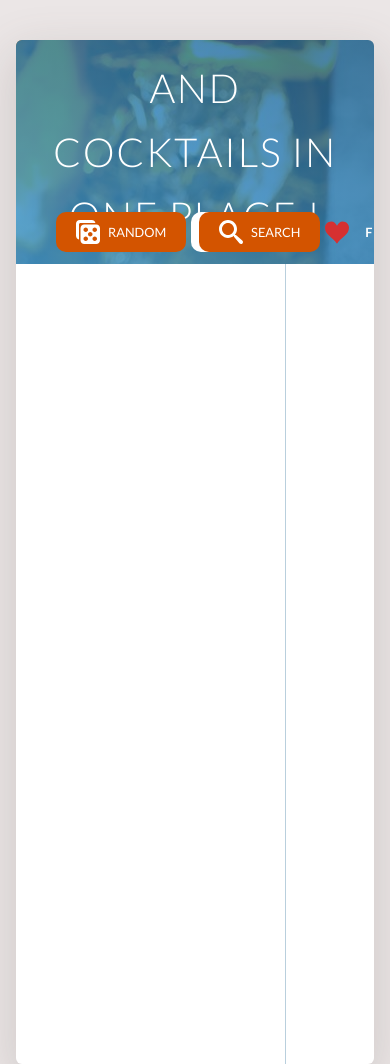
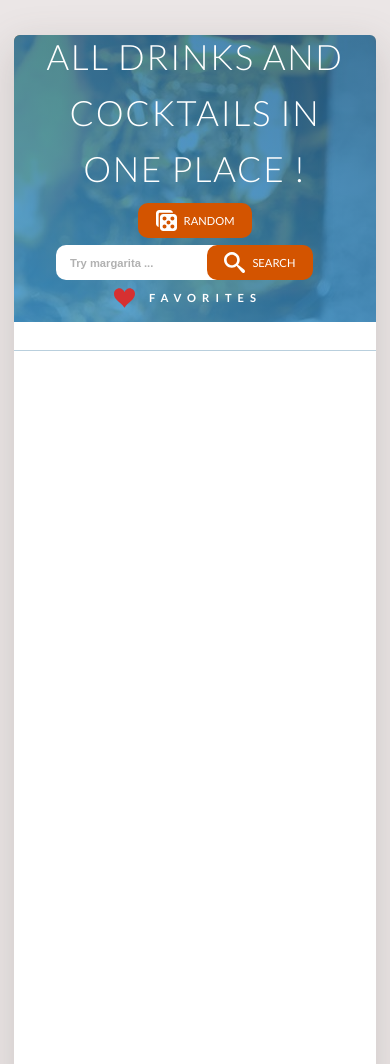
Before and after one commit to patryk-kilian/cocktailer, a website built with webpack: page index.html in a window 390 px wide. Shown: the top 1064 px of the page. Built offline with nearby package versions, Linux system fonts and the light colour scheme.

Commit message:
responsiveness update

```diff
--- a/dist/index.html
+++ b/index.html
@@ -5,7 +5,7 @@
   <meta name="viewport" content="width=device-width, initial-scale=1.0">
   <meta http-equiv="X-UA-Compatible" content="ie=edge">
   <link href="https://fonts.googleapis.com/css?family=Lato:300,400,700" rel="stylesheet">
-  <link rel="stylesheet" href="css/style.css">
+  <link rel="stylesheet" href="dist/css/style.css">
   <title>Cocktailer // Lets make some drinks</title>
 </head>
 <body>
@@ -17,7 +17,7 @@
       <div class="search-bar">
         <button class="btn btn--random">
           <svg class="icon icon--random">
-            <use href="img/icons.svg#icon-dice"></use>
+            <use href="dist/img/icons.svg#icon-dice"></use>
           </svg>
           <span>random</span>
         </button>
@@ -25,14 +25,14 @@
           <input type="text" class="search__field" placeholder="Try margarita ...">
           <button class="btn btn--search" type="submit">
             <svg class="icon icon--search">
-              <use href="img/icons.svg#icon-search"></use>
+              <use href="dist/img/icons.svg#icon-search"></use>
             </svg>
             <span>Search</span>
           </button>
         </form>
         <div class="search-bar__text-box">
           <svg class="icon icon--heart">
-            <use href="img/icons.svg#icon-heart"></use>
+            <use href="dist/img/icons.svg#icon-heart"></use>
           </svg>
           <p class="search-bar__paragraph">favorites</p>
         </div>
@@ -61,7 +61,7 @@
         <!-- <div class="details">
             <button class="btn-fav">
               <svg class="icon icon--heart">
-                <use href="img/icons.svg#icon-heart"></use>
+                <use href="dist/img/icons.svg#icon-heart"></use>
               </svg>
             </button>
             <h2 class="details__title">Margarita</h2>
@@ -100,7 +100,7 @@
          </a>
          <button class="btn-delete">
            <svg class="icon icon--delete">
-             <use href="img/icons.svg#icon-cancel-circle"></use>
+             <use href="dist/img/icons.svg#icon-cancel-circle"></use>
            </svg>
          </button>
        </li> -->
--- a/src/js/index.js
+++ b/src/js/index.js
@@ -29,7 +29,11 @@ const controlSearch = async type => {
     await state.search.getResults();
 
     //RENDER RESULTS TO DOM
-    searchView.renderResults(state.search.result);
+    if (state.search.result === null) {
+      searchView.renderNull();
+    } else {
+      searchView.renderResults(state.search.result);
+    }
   } else {
     console.log("error");
   }
--- a/src/js/views/detailsView.js
+++ b/src/js/views/detailsView.js
@@ -22,7 +22,7 @@ export const renderDetails = details => {
   <div class="details">
       <button class="btn-fav">
         <svg class="icon icon--heart">
-          <use href="img/icons.svg#icon-heart"></use>
+          <use href="dist/img/icons.svg#icon-heart"></use>
         </svg>
       </button>
       <h2 class="details__title">${details.title}</h2>
--- a/src/js/views/favoritesView.js
+++ b/src/js/views/favoritesView.js
@@ -11,7 +11,7 @@ export const renderFavorite = favorite => {
       </a>
       <button class="btn-delete">
         <svg class="icon icon--delete">
-          <use href="img/icons.svg#icon-cancel-circle"></use>
+          <use href="dist/img/icons.svg#icon-cancel-circle"></use>
         </svg>
       </button>
     </li>
--- a/src/js/views/searchView.js
+++ b/src/js/views/searchView.js
@@ -25,3 +25,10 @@ const renderDrink = drink => {
 export const renderResults = drinks => {
   drinks.forEach(renderDrink);
 };
+
+export const renderNull = () => {
+  const markup = `
+  <p class="paragraph-big">Sorry not found :(</p>
+  `;
+  elements.drinksSection.insertAdjacentHTML("beforeend", markup);
+};
--- a/src/scss/style.scss
+++ b/src/scss/style.scss
@@ -18,6 +18,11 @@ html {
   @media only screen and (max-width: 68.75em) {
     font-size: 50%;
   }
+
+  @media only screen and (max-width: 47.5em) {
+    font-size: 43.75%;
+  }
+
 }
 
 body {
@@ -37,6 +42,10 @@ img {
 .main {
   display: flex;
   min-height: 800px;
+
+  @media only screen and (max-width: 47.5em) {
+    flex-direction: column;
+  }
 }
 
 a {
@@ -46,6 +55,10 @@ a {
 
 ul {
   list-style: none;
+}
+
+.paragraph-big {
+  font-size: 5rem;
 }
 
 .container {
@@ -187,16 +200,26 @@ button {
 
 .header {
   background-image: linear-gradient(to right top, rgba(52, 152, 219, .8), rgba(25, 96, 144, .8)), url("../img/drink.jpg");
+  padding: 1rem;
 }
 
 /* SEARCH */
 
 .search-bar {
   padding: 0 5rem;
-  height: 8rem;
+  min-height: 8rem;
   display: flex;
+  // flex-wrap: wrap;
   justify-content: space-between;
   align-items: center;
+
+  @media only screen and (max-width: 47.5em) {
+    flex-direction: column;
+    align-items: center;
+    justify-content: center;
+    margin-top: 2rem;
+    padding: 1rem 5rem;
+  }
 
   &__paragraph {
     font-size: 1.6rem;
@@ -210,7 +233,11 @@ button {
   &__text-box {
     display: flex;
     align-items: center;
-    margin-right: 1rem;
+    margin-right: 2rem;
+
+    @media only screen and (max-width: 47.5em) {
+      margin-top: 1rem;
+    }
   }
 }
 
@@ -218,6 +245,11 @@ button {
   width: 50%;
   display: flex;
   justify-content: center;
+
+  @media only screen and (max-width: 47.5em) {
+    margin-top: 1rem;
+    width: 100%;
+  }
 
   &__field {
     margin-left: 3rem;
@@ -229,6 +261,10 @@ button {
     border: none;
     transition: all .2s;
     outline: none;
+
+    @media only screen and (max-width: 47.5em) {
+      margin-left: 0;
+    }
 
     &::placeholder {
       color: rgb(177, 177, 177);
@@ -255,6 +291,10 @@ button {
   flex-wrap: wrap;
   justify-content: center;
   align-items: flex-start;
+
+  @media only screen and (max-width: 47.5em) {
+    order: 2;
+  }
 }
 
 .drink {
@@ -263,8 +303,8 @@ button {
   width: 25rem;
   margin: 0 10px;
   margin-top: 10px;
-  box-shadow: 0 2rem 6rem 0.5rem rgba(101, 90, 86, 0.3);
-  overflow: hidden;
+
+  overflow: hidden;box-shadow: 0 2rem 6rem 0.5rem rgba(101, 90, 86, 0.3);
   padding-bottom: 10px;
   transition: all .2s;
 
@@ -330,12 +370,24 @@ button {
   flex-direction: column;
   border-left: 1px solid rgba(25, 96, 144, .3);
 
+  @media only screen and (max-width: 47.5em) {
+    order: 1;
+    flex-direction: row;
+    flex-wrap: wrap;
+    border-bottom: 1px solid rgba(25, 96, 144, .3);
+    border-left: none;
+  }
+
   &__item {
     display: flex;
     padding: 5px 3rem 5px 1rem;
     align-items: center;
     position: relative;
     transition: all .2s;
+
+    @media only screen and (max-width: 47.5em) {
+      width: 33%;
+    }
 
     &:hover {
       background-color: rgba(52, 152, 219, .2);
@@ -367,6 +419,10 @@ button {
       top: 0;
       left: 0;
       border-radius: 50%;
+
+      @media only screen and (max-width: 47.5em) {
+        display: none;
+      }
     }
   }
 
@@ -399,6 +455,10 @@ button {
     margin-bottom: 3rem;
     color: #c24d00;
     font-size: 2.6rem;
+
+    @media only screen and (max-width: 47.5em) {
+      flex: 0 0 60%;
+    }
   }
 
   &__fig {
@@ -406,6 +466,10 @@ button {
     overflow: hidden;
     position: relative;
     height: 100%;
+
+    @media only screen and (max-width: 47.5em) {
+      flex: 0 0 70%;
+    }
 
     &::after {
       content: "";
--- a/webpack.config.js
+++ b/webpack.config.js
@@ -1,13 +1,13 @@
-const path = require('path');
+const path = require("path");
 
 module.exports = {
-  entry: ['babel-polyfill','./src/js/index.js'],
+  entry: ["babel-polyfill", "./src/js/index.js"],
   output: {
-    filename: 'js/bundle.js',
-    path: path.resolve(__dirname, 'dist')
+    filename: "js/bundle.js",
+    path: path.resolve(__dirname, "dist")
   },
   devServer: {
-    contentBase: './dist'
+    contentBase: "./"
   },
   module: {
     rules: [
@@ -15,9 +15,9 @@ module.exports = {
         test: /\.js$/,
         exclude: /node_modules/,
         use: {
-          loader: 'babel-loader'
+          loader: "babel-loader"
         }
       }
     ]
   }
-}
+};
```
Also changed, not shown: package.json (+14 -14 lines), dist/css/style.css, 2 other files.
